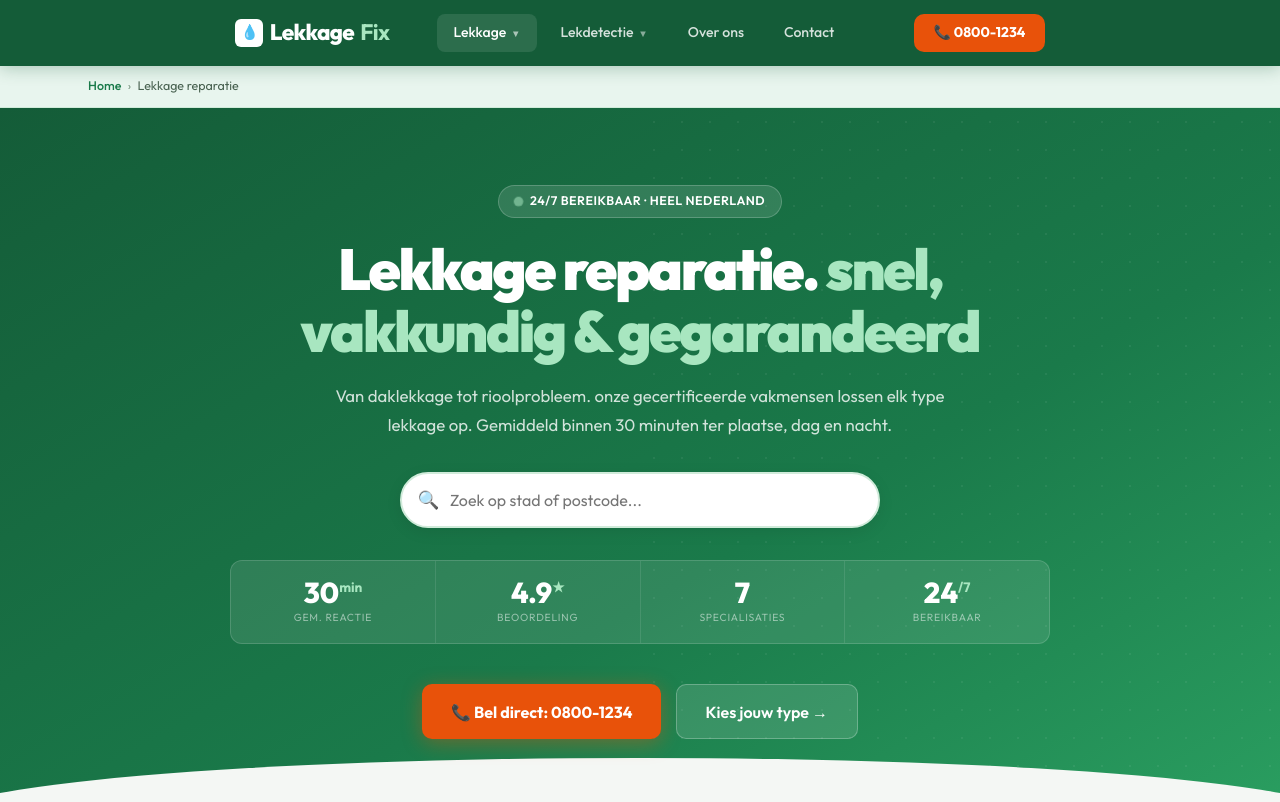
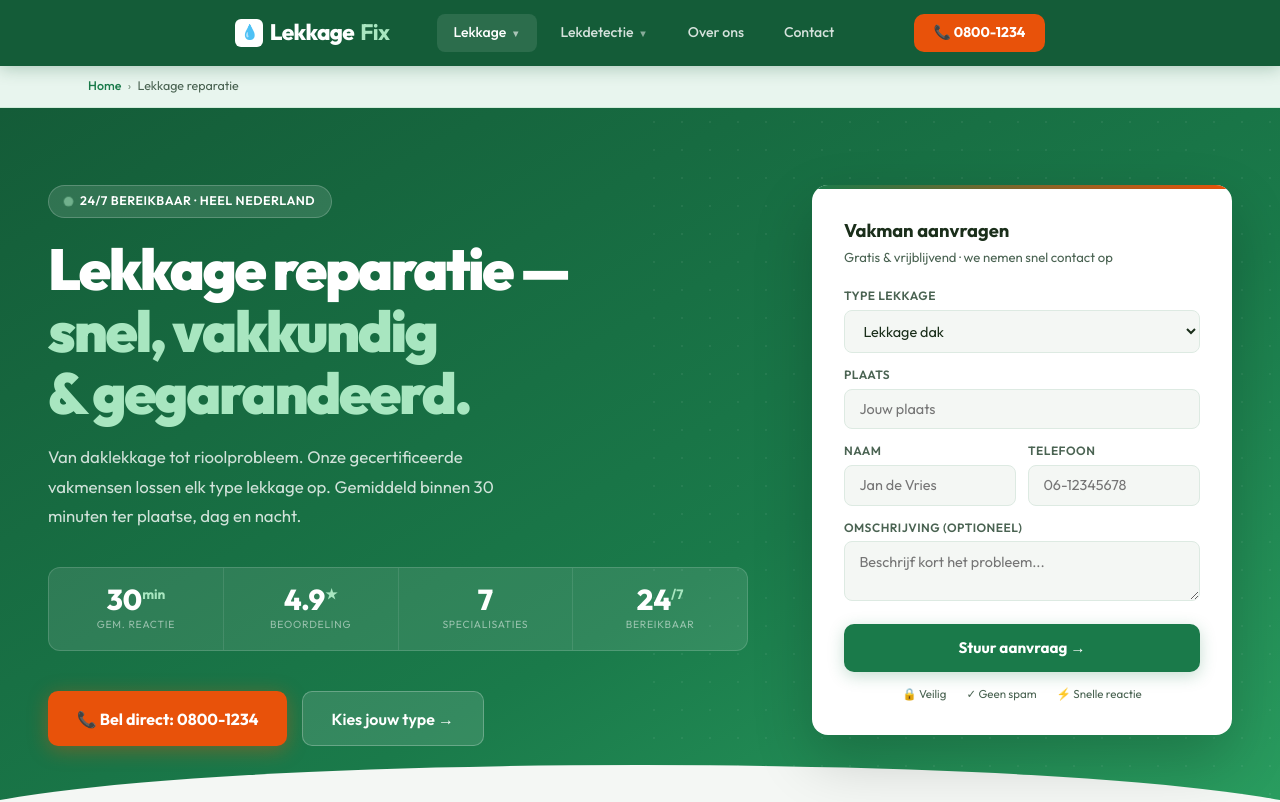
Before and after one commit to SanderKooi/lekkage, a Next.js app: page /lekkage in a window 1280 px wide. Shown: the top 802 px of the page. Built offline with nearby package versions, Linux system fonts and the light colour scheme.

Commit message:
Update index.jsx

```diff
--- a/pages/lekkage/index.jsx
+++ b/pages/lekkage/index.jsx
@@ -13,6 +13,7 @@ const topSteden = steden.slice(0, 8)
 export default function LekkageIndex() {
   const [search, setSearch] = useState('')
   const [openProv, setOpenProv] = useState({})
+  const [submitted, setSubmitted] = useState(false)
   const MAX_VISIBLE = 11
 
   const filtered = search.trim().length > 1
@@ -120,53 +121,43 @@ export default function LekkageIndex() {
       {/* HERO */}
       <section className="hero">
         <div className="hero-dots" />
-        <div className="hero-inner" style={{gridTemplateColumns:'1fr',maxWidth:'820px',margin:'0 auto',textAlign:'center'}}>
+        <div className="hero-inner">
           <div>
             <div className="hero-badge"><span className="pulse" /> 24/7 bereikbaar · heel Nederland</div>
-            <h1>Lekkage reparatie. <em>snel, vakkundig & gegarandeerd</em></h1>
-            <p className="hero-sub" style={{margin:'0 auto 2rem',maxWidth:'620px'}}>Van daklekkage tot rioolprobleem. onze gecertificeerde vakmensen lossen elk type lekkage op. Gemiddeld binnen 30 minuten ter plaatse, dag en nacht.</p>
-
-            {/* ZOEKBALK */}
-            <div style={{position:'relative',maxWidth:'480px',margin:'0 auto 2rem'}}>
-              <input
-                type="text"
-                placeholder="Zoek op stad of postcode..."
-                value={search}
-                onChange={e => setSearch(e.target.value)}
-                style={{width:'100%',padding:'1rem 1.25rem 1rem 3rem',borderRadius:'50px',border:'2px solid var(--green4)',fontSize:'1rem',fontFamily:'inherit',outline:'none',boxSizing:'border-box',background:'white',boxShadow:'0 4px 16px rgba(0,0,0,0.08)'}}
-              />
-              <span style={{position:'absolute',left:'1.1rem',top:'50%',transform:'translateY(-50%)',fontSize:'1.1rem'}}>🔍</span>
-              {filtered.length > 0 && (
-                <div style={{position:'absolute',top:'calc(100% + 8px)',left:0,right:0,background:'white',border:'1.5px solid var(--border)',borderRadius:'14px',boxShadow:'0 8px 24px rgba(0,0,0,0.12)',zIndex:100,overflow:'hidden'}}>
-                  {filtered.slice(0,6).map(s => (
-                    <a key={s.slug} href={`/lekkage/${s.slug}`} style={{display:'flex',alignItems:'center',justifyContent:'space-between',padding:'0.75rem 1.25rem',textDecoration:'none',color:'var(--text)',borderBottom:'1px solid var(--border)',fontSize:'0.9rem',transition:'background 0.15s'}}
-                      onMouseEnter={e => e.currentTarget.style.background='var(--green3)'}
-                      onMouseLeave={e => e.currentTarget.style.background='white'}
-                    >
-                      <span>📍 {s.naam}</span>
-                      <span style={{fontSize:'0.78rem',color:'var(--muted)'}}>{s.provincie}</span>
-                    </a>
-                  ))}
-                  {filtered.length > 6 && <div style={{padding:'0.6rem 1.25rem',fontSize:'0.8rem',color:'var(--muted)',textAlign:'center'}}>{filtered.length - 6} meer resultaten</div>}
-                </div>
-              )}
-              {search.trim().length > 1 && filtered.length === 0 && (
-                <div style={{position:'absolute',top:'calc(100% + 8px)',left:0,right:0,background:'white',border:'1.5px solid var(--border)',borderRadius:'14px',padding:'1rem 1.25rem',fontSize:'0.9rem',color:'var(--muted)',boxShadow:'0 8px 24px rgba(0,0,0,0.12)',zIndex:100}}>
-                  Geen resultaten gevonden. Bel ons op {PHONE_DISPLAY}.
-                </div>
-              )}
-            </div>
-
+            <h1>Lekkage reparatie —<br/><em>snel, vakkundig<br/>& gegarandeerd.</em></h1>
+            <p className="hero-sub">Van daklekkage tot rioolprobleem. Onze gecertificeerde vakmensen lossen elk type lekkage op. Gemiddeld binnen 30 minuten ter plaatse, dag en nacht.</p>
             <div className="hero-stats">
               <div className="stat-item"><div className="stat-val">30<sup>min</sup></div><div className="stat-key">Gem. reactie</div></div>
               <div className="stat-item"><div className="stat-val">4.9<sup>★</sup></div><div className="stat-key">Beoordeling</div></div>
               <div className="stat-item"><div className="stat-val">7</div><div className="stat-key">Specialisaties</div></div>
               <div className="stat-item"><div className="stat-val">24<sup>/7</sup></div><div className="stat-key">Bereikbaar</div></div>
             </div>
-            <div className="hero-actions" style={{justifyContent:'center'}}>
+            <div className="hero-actions">
               <a href={`tel:${PHONE}`} className="btn-call">📞 Bel direct: {PHONE_DISPLAY}</a>
               <a href="#diensten" className="btn-ghost">Kies jouw type →</a>
             </div>
+          </div>
+
+          <div className="form-card" id="offerte">
+            <div className="form-title">Vakman aanvragen</div>
+            <div className="form-sub">Gratis & vrijblijvend · we nemen snel contact op</div>
+            <div className="fg">
+              <label>Type lekkage</label>
+              <select>
+                {lekkageTypes.map(t => <option key={t.slug}>{t.naam}</option>)}
+                <option>Weet ik niet zeker</option>
+              </select>
+            </div>
+            <div className="fg"><label>Plaats</label><input type="text" placeholder="Jouw plaats" /></div>
+            <div className="form-row">
+              <div className="fg"><label>Naam</label><input type="text" placeholder="Jan de Vries" /></div>
+              <div className="fg"><label>Telefoon</label><input type="tel" placeholder="06-12345678" /></div>
+            </div>
+            <div className="fg"><label>Omschrijving (optioneel)</label><textarea placeholder="Beschrijf kort het probleem..." /></div>
+            <button className={`btn-form${submitted ? ' ok' : ''}`} onClick={() => setSubmitted(true)}>
+              {submitted ? '✓ Aanvraag ontvangen!' : 'Stuur aanvraag →'}
+            </button>
+            <div className="form-trust"><span>🔒 Veilig</span><span>✓ Geen spam</span><span>⚡ Snelle reactie</span></div>
           </div>
         </div>
       </section>
```
